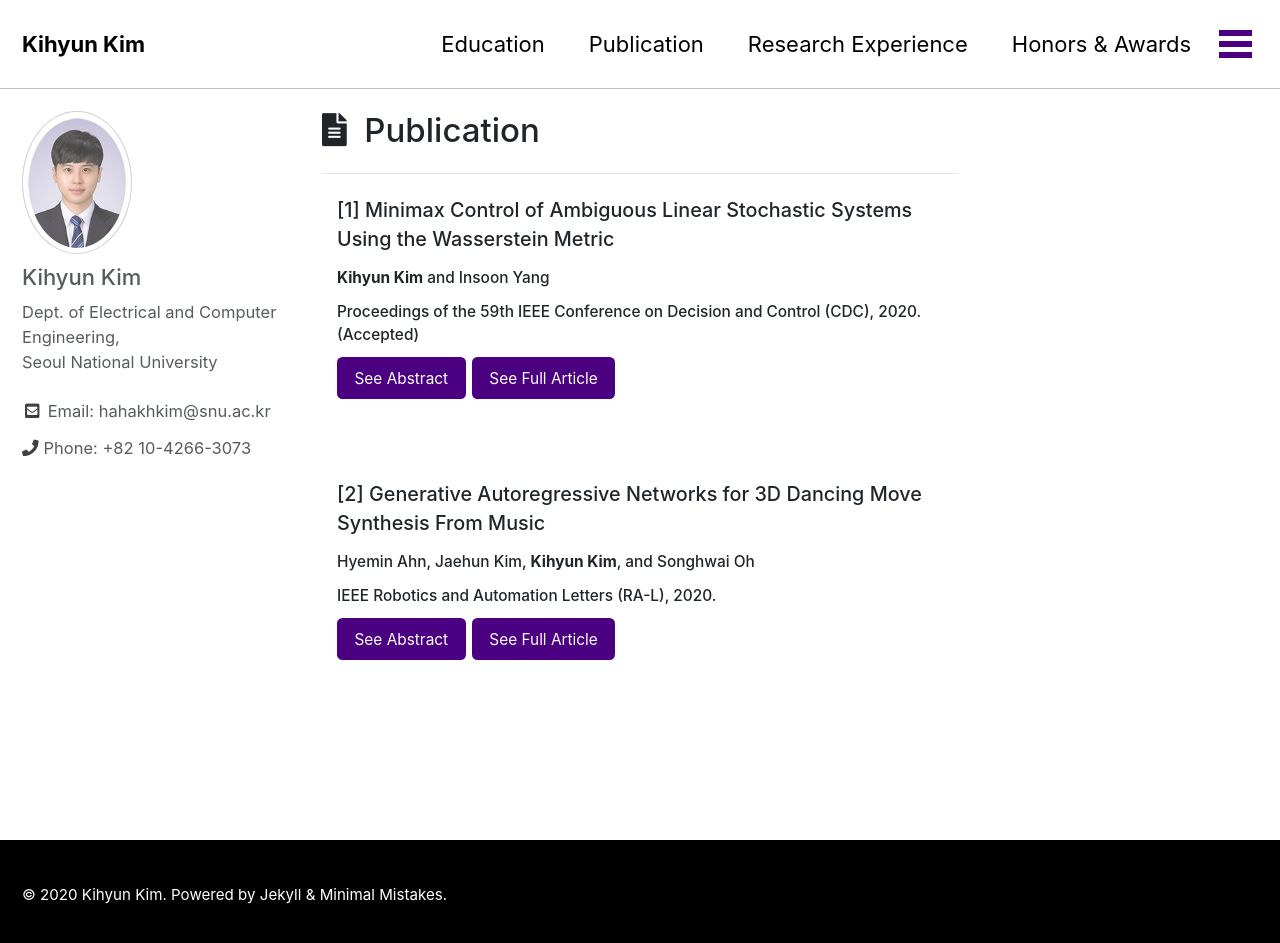
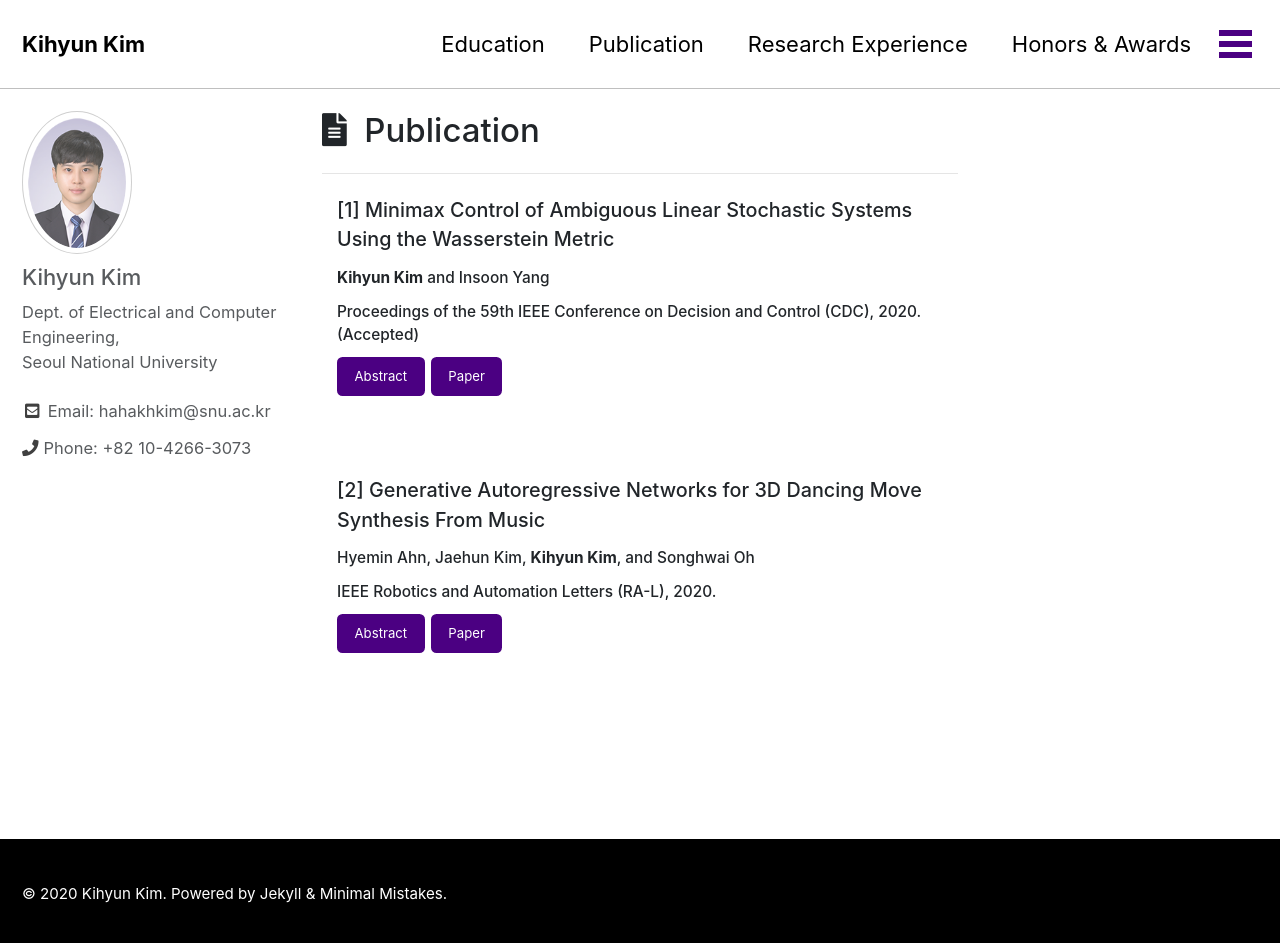
Before and after one commit to hahakhkim/hahakhkim.github.io, a Jekyll site: the page built from _pages/publication.html, in a window 1280 px wide and 950 px high. Shown: the top 943 px of the window. Built offline with Jekyll 4.4.1, drawn with Linux system fonts in a browser that asks for light colours; cached includes are drawn as plain includes; nearby versions of some CDN libraries.

Commit message:
Update publication.html

```diff
--- a/_pages/publication.html
+++ b/_pages/publication.html
@@ -12,7 +12,7 @@ permalink: /publication/
 	button.btn{
 	  background-color: #4b0082;
 	  color: white;
-	  font-size: 0.7em;
+	  font-size: 0.6em;
 	}
 	button {
 	  transition-duration: 0.4s;
@@ -51,10 +51,10 @@ permalink: /publication/
 		  <h6 class="custom1"><strong>Kihyun Kim</strong> and Insoon Yang</h6>
 		  <h6 class="custom1"> Proceedings of the 59th IEEE Conference on Decision and Control (CDC), 2020. (Accepted)</h6>
 			<button class="btn" type="button" data-toggle="collapse" data-target="#collapseExample" aria-expanded="false" aria-controls="collapseExample">
-				See Abstract
+				Abstract
 			</button>
 			<button class="btn" type="button" onclick="window.open('https://arxiv.org/abs/2003.13258')">
-				See Full Article
+				Paper
 			</button>
 			<div class="collapse" id="collapseExample">
 				<div class="card card-body">
@@ -79,10 +79,10 @@ permalink: /publication/
 		  <h6 class="custom1">Hyemin Ahn, Jaehun Kim, <strong>Kihyun Kim</strong>, and Songhwai Oh</h6>
 		  <h6 class="custom1"> IEEE Robotics and Automation Letters (RA-L), 2020.</h6>
 		  	<button class="btn" type="button" data-toggle="collapse" data-target="#collapseExample2" aria-expanded="false" aria-controls="collapseExample">
-				See Abstract
+				Abstract
 			</button>
 			<button class="btn" type="button" onclick="window.open('https://ieeexplore.ieee.org/abstract/document/9019619')">
-				See Full Article
+				Paper
 			</button>
 			<div class="collapse" id="collapseExample2">
 			<div class="card card-body">
```
